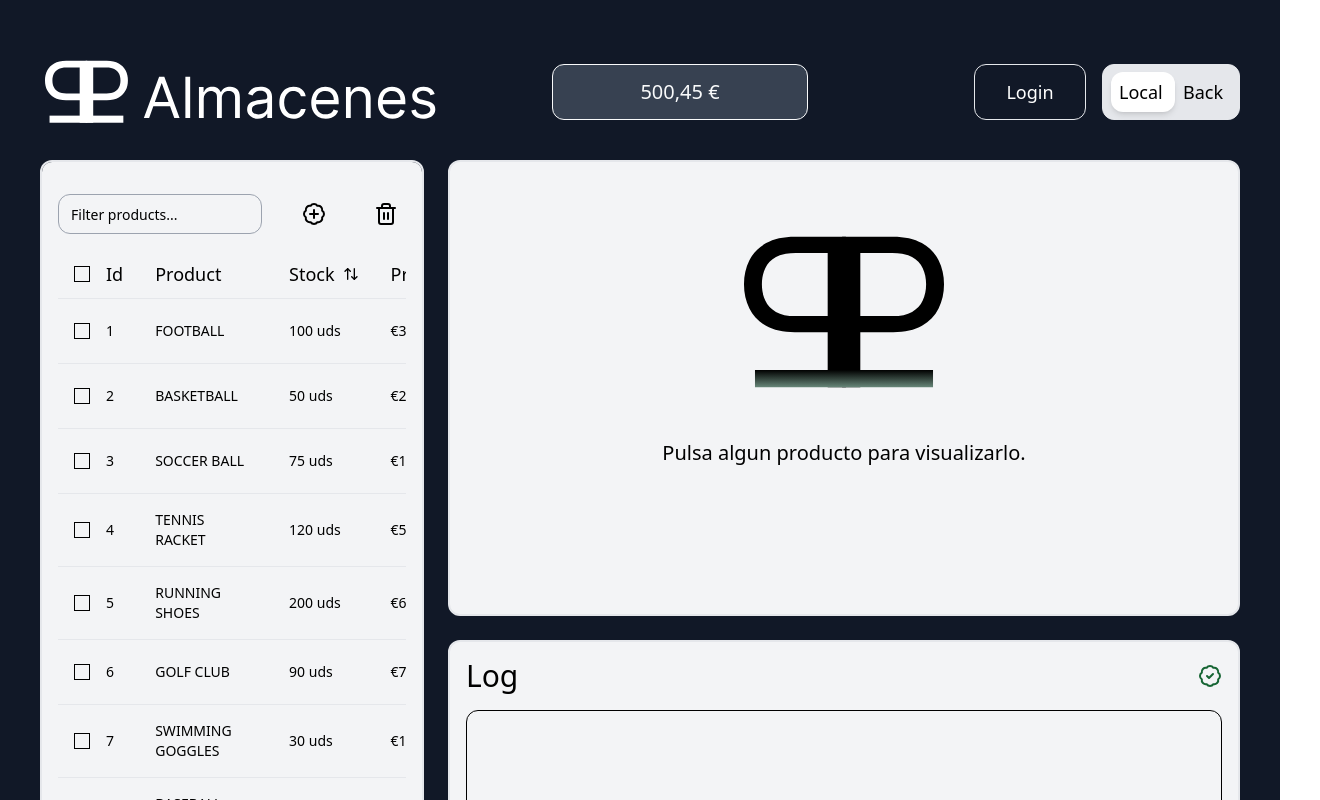
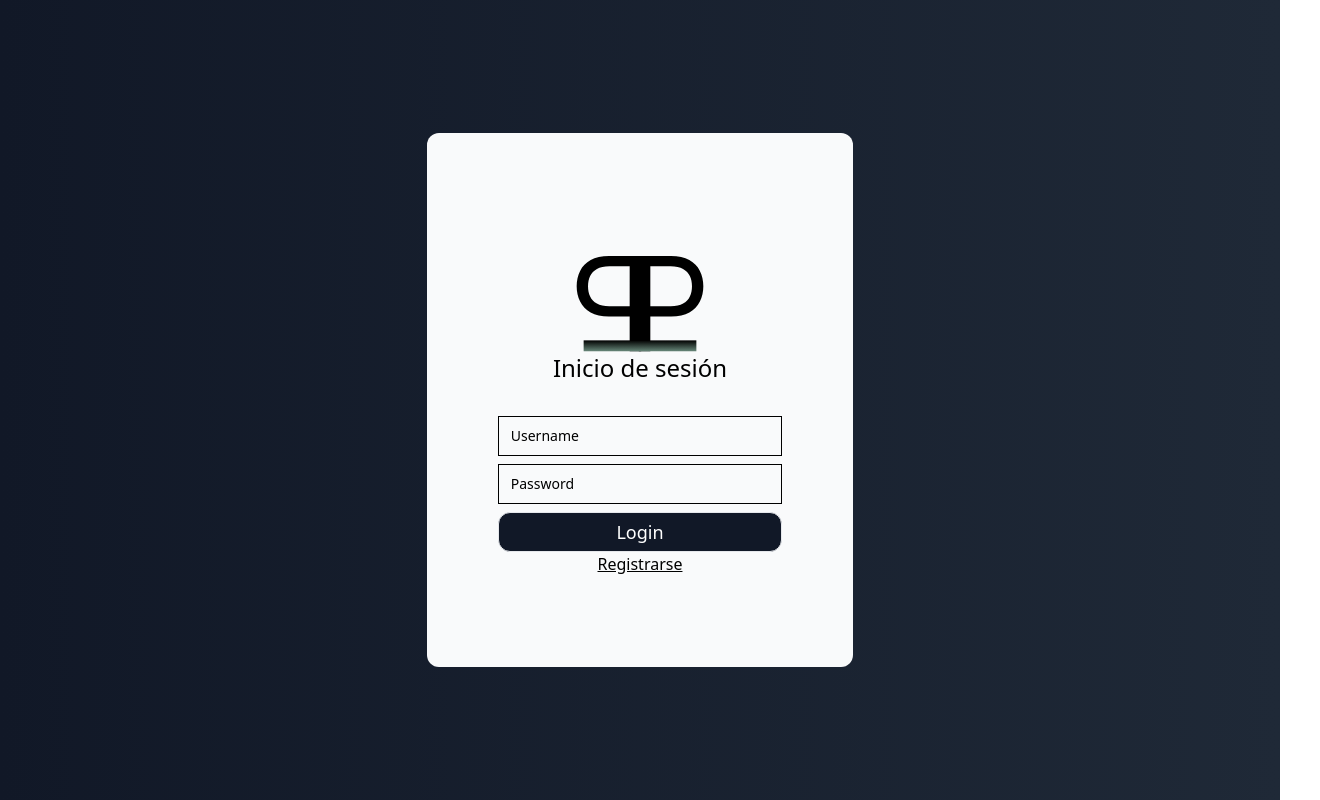
Before and after one commit to pablarce/Front_almacen, a React (Vite) app: page / in a window 1280 px wide. Shown: the whole page, 1320 px wide, since content can reach past the window. Built offline with nearby package versions, Linux system fonts and the light colour scheme.

Commit message:
Login and routes

```diff
--- a/src/App.css
+++ b/src/App.css
@@ -22,3 +22,8 @@
     border-radius: 100vw;
     background: #a5a8aa;
   }
+
+  .bg-gradient{
+    background: rgb(17,24,39);
+    background: linear-gradient(90deg, rgba(17,24,39,1) 0%, rgba(31,41,55,1) 100%);
+  }
--- a/src/App.tsx
+++ b/src/App.tsx
@@ -1,73 +1,18 @@
-import { useEffect, useState } from "react"
-import ProductDataFetcher from "./components/UseQueryContext"
-
-
-import inventoryData from "./assets/data"
+import { Routes, Route } from 'react-router-dom';
+import Login from './Login';
+import Gestion from './Gestion';
 
 import "./App.css"
 
-import Articles from "./components/Articles"
-import Bill from "./components/Log"
-import Navbar from "./components/Navbar"
-import Product from "./components/Product"
-
 function App() {
-    const { data: apiData, isLoading , error, loadData} = ProductDataFetcher()
-    const [screenHeight, setScreenHeight] = useState<number>(window.innerHeight)
-    const [dataFont, setDataFont] = useState<string>("local")
-    const [idProductPulsed, setidProductPulsed] = useState<number>(0)
-
-    const dataToRender = dataFont === "local" ? inventoryData : apiData || []
-    const foundItem = dataToRender.find((item) => item.id === idProductPulsed)
-
-    useEffect(() => {
-        if (dataFont === "back") {
-            loadData()
-        }
-    }, [dataFont])
-
-    useEffect(() => {
-        const handleResize = () => {
-            setScreenHeight(window.innerHeight)
-        }
-
-        window.addEventListener("resize", handleResize)
-
-        return () => {
-            window.removeEventListener("resize", handleResize)
-        }
-    }, [screenHeight])
-
-
     return (
-        <div className="bg-gray-900  overflow-hidden">
-            <Navbar dataFont={dataFont} setDataFont={setDataFont} className="flex items-center h-40" />
-            <div
-                style={{ height: `${screenHeight - 160}px` }}
-                className={`grid grid-cols-3 gap-6 px-10 w-full pb-10`}
-            >
-                <Articles
-                    idProductPulsed={idProductPulsed}
-                    setIdProductPulsed={setidProductPulsed}
-                    data={dataToRender}
-                    className="bg-gray-100 p-4 border-2 rounded-xl overflow-y-scroll"
-                />
-                <div className="col-span-2 grid grid-rows-3 gap-6">
-                    <Product
-                        idProductPulsed={foundItem?.id}
-                        productName={foundItem?.product_name}
-                        productStyle={foundItem?.type}
-                        productPrice={foundItem?.price}
-                        productStock={foundItem?.stock}
-                        productDescription={foundItem?.description}
-                        className="bg-gray-100 p-4 row-span-2 border-2 rounded-xl w-full"
-                        // style={{ height: `${((screenHeight - 160) / 3) * 2}px` }}
-                    />
-                    <Bill isLoading={isLoading} error={error} className="bg-gray-100 p-4 border-2 rounded-xl w-full h-full" />
-                </div>
-            </div>
+        <div className='bg-gray-900 overflow-hidden'>
+            <Routes>
+                <Route path="/" element={ <Login /> } />
+                <Route path="gestion" element={ <Gestion /> } />
+            </Routes>
         </div>
-    )
+  );
 }
 
-export default App
+export default App;
--- /dev/null
+++ b/src/Gestion.tsx
@@ -0,0 +1,70 @@
+import { useEffect, useState } from "react"
+import ProductDataFetcher from "./components/UseQueryContext"
+
+
+import inventoryData from "./assets/data"
+import Articles from "./components/Articles"
+import Bill from "./components/Log"
+import Navbar from "./components/Navbar"
+import Product from "./components/Product"
+
+const Gestion = () => {
+    const { data: apiData, isLoading , error, loadData} = ProductDataFetcher()
+    const [screenHeight, setScreenHeight] = useState<number>(window.innerHeight)
+    const [dataFont, setDataFont] = useState<string>("local")
+    const [idProductPulsed, setidProductPulsed] = useState<number>(0)
+
+    const dataToRender = dataFont === "local" ? inventoryData : apiData || []
+    const foundItem = dataToRender.find((item) => item.id === idProductPulsed)
+
+    useEffect(() => {
+        if (dataFont === "back") {
+            loadData()
+        }
+    }, [dataFont])
+
+    useEffect(() => {
+        const handleResize = () => {
+            setScreenHeight(window.innerHeight)
+        }
+
+        window.addEventListener("resize", handleResize)
+
+        return () => {
+            window.removeEventListener("resize", handleResize)
+        }
+    }, [screenHeight])
+
+
+    return (
+        <div className="overflow-hidden">
+            <Navbar dataFont={dataFont} setDataFont={setDataFont} className="flex items-center h-40" />
+            <div
+                style={{ height: `${screenHeight - 160}px` }}
+                className={`grid grid-cols-3 gap-6 px-10 w-full pb-10`}
+            >
+                <Articles
+                    idProductPulsed={idProductPulsed}
+                    setIdProductPulsed={setidProductPulsed}
+                    data={dataToRender}
+                    className="bg-gray-100 p-4 border-2 rounded-xl overflow-y-scroll"
+                />
+                <div className="col-span-2 grid grid-rows-3 gap-6">
+                    <Product
+                        idProductPulsed={foundItem?.id}
+                        productName={foundItem?.product_name}
+                        productStyle={foundItem?.type}
+                        productPrice={foundItem?.price}
+                        productStock={foundItem?.stock}
+                        productDescription={foundItem?.description}
+                        className="bg-gray-100 p-4 row-span-2 border-2 rounded-xl w-full"
+                        // style={{ height: `${((screenHeight - 160) / 3) * 2}px` }}
+                    />
+                    <Bill isLoading={isLoading} error={error} className="bg-gray-100 p-4 border-2 rounded-xl w-full h-full" />
+                </div>
+            </div>
+        </div>
+    )
+}
+
+export default Gestion
--- /dev/null
+++ b/src/Login.tsx
@@ -0,0 +1,72 @@
+import { useState } from 'react';
+import { useNavigate } from 'react-router-dom';
+import logo from "./assets/logo.svg";
+import { Input } from "./components/ui/input";
+import { Button } from "./components/ui/button";
+import { useForm } from "react-hook-form"
+import { Form, FormControl, FormItem } from "./components/ui/form";
+
+const Login = () => {
+    const screenHeight = "100vh"; // Puedes ajustar la altura según tus necesidades
+    const navigate = useNavigate();
+
+    const [username, setUsername] = useState("");
+    const [password, setPassword] = useState("");
+
+    const handleSubmit = (e: React.FormEvent<HTMLFormElement>) => {
+        e.preventDefault();
+        console.log(username, password);
+        navigate("/gestion");
+    };
+
+    const handleRegister = () => {
+        console.log(username, password);
+        navigate("/gestion");
+    };
+
+    const form = useForm()
+
+    return (
+        <div className="flex items-center justify-center overflow-hidden w-full bg-gradient" style={{ height: screenHeight }}>
+            <div className='flex flex-col items-center justify-center bg-gray-50 border-black rounded-xl h-2/3 w-1/3'>
+                <img src={logo} className='h-40 w-40 -mb-8' alt="logo" />
+                <p className='text-2xl'>Inicio de sesión</p>
+                <div className='py-4'></div>
+                <Form {...form}>
+                    <form className='w-full flex flex-col items-center' onSubmit={handleSubmit}>
+                        <div className='w-2/3 flex flex-col gap-2'>
+                            <FormItem>
+                                <FormControl>
+                                    <Input
+                                        id="username"
+                                        type="username"
+                                        placeholder="Username"
+                                        value={username}
+                                        onChange={(e) => setUsername(e.target.value)}
+                                    />
+                                </FormControl>
+                            </FormItem>
+                            <FormItem>
+                                <FormControl>
+                                    <Input
+                                        id="password"
+                                        type="password"
+                                        placeholder="Password"
+                                        value={password}
+                                        onChange={(e) => setPassword(e.target.value)}
+                                    />
+                                </FormControl>
+                            </FormItem>
+                            <Button type='submit' className="flex items-center justify-center h-10 w-full rounded-xl    border text-lg cursor-pointer bg-gray-900 hover:bg-gray-700">
+                                <p className="text-white">Login</p>
+                            </Button>
+                        </div>
+                    </form>
+                </Form>
+                <p className='underline cursor-pointer' onClick={handleRegister} >Registrarse</p>
+            </div>
+        </div>
+    );
+};
+
+export default Login;
--- a/src/components/CreateProduct.tsx
+++ b/src/components/CreateProduct.tsx
@@ -68,8 +68,6 @@
             form.reset()
         })()
     }
-
-
 
     return (
         <Dialog onOpenChange={() => form.reset()}>
--- a/src/components/Navbar.tsx
+++ b/src/components/Navbar.tsx
@@ -12,7 +12,7 @@
         <div className={`${props.className} gap-4 px-10 pt-6`}>
 
             <img width="400px" src={logo} alt="" />
-            <div className="w-full absolute flex items-center justify-center">
+            <div className="w-full absolute flex items-center justify-center -z-1">
                 <div className="flex items-center justify-center w-64 self-center align-middle bg-gray-700 h-14 rounded-xl border border-gray-50 text-gray-50">
                     <p className="text-xl">500,45 €</p>
                 </div>
--- a/src/components/Product.tsx
+++ b/src/components/Product.tsx
@@ -31,7 +31,7 @@
 
 const Product = (props: ProductProps) => {
     return (
-        <div className={`${props.className} overflow-scroll p-6 `} style={props.style}>
+        <div className={`${props.className} p-6 `} style={props.style}>
             {props.idProductPulsed != undefined ? (
                 <>
                     <div className="flex items-center">
--- a/src/main.tsx
+++ b/src/main.tsx
@@ -1,6 +1,7 @@
 import React from "react"
 import ReactDOM from "react-dom/client"
 import { QueryClient, QueryClientProvider } from "react-query"
+import { BrowserRouter } from "react-router-dom"
 
 import App from "./App.tsx"
 import { Toaster } from "./components/ui/toaster"
@@ -9,9 +10,10 @@
 
 ReactDOM.createRoot(document.getElementById("root")!).render(
     <React.StrictMode>
-        <QueryClientProvider client={queryClient}>
-            <App />
+        <BrowserRouter>
+            <QueryClientProvider client={queryClient}>
+                <App/>
             <Toaster />
-        </QueryClientProvider>
+        </QueryClientProvider></BrowserRouter>
     </React.StrictMode>
 )
```
